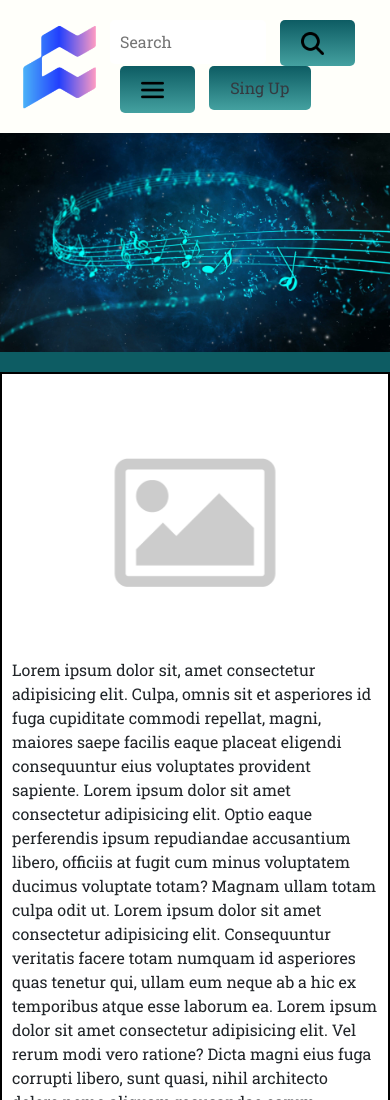
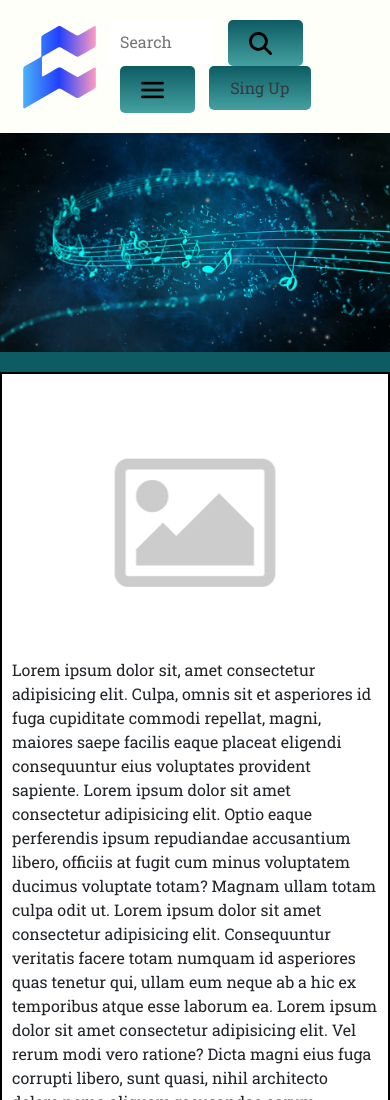
Before and after one commit to Andreugc19/diw23-24EJ1U4, a plain HTML site: page index.html in a window 390 px wide. Shown: the top 1100 px of the page. Drawn offline with nearby package versions, Linux system fonts and the light colour scheme.

```diff
--- a/styles.css
+++ b/styles.css
@@ -45,7 +45,7 @@ header img {
     padding: 10px;
     border: none;
     border-radius: 5px;
-    width: 800px;
+    width: 40%;
     margin-right: 10px;
 }
 
@@ -340,7 +340,7 @@ footer img {
     }
 
     #search-input {
-        width: 60%;
+        width: 40%;
     }
 
     .form-group {
```
